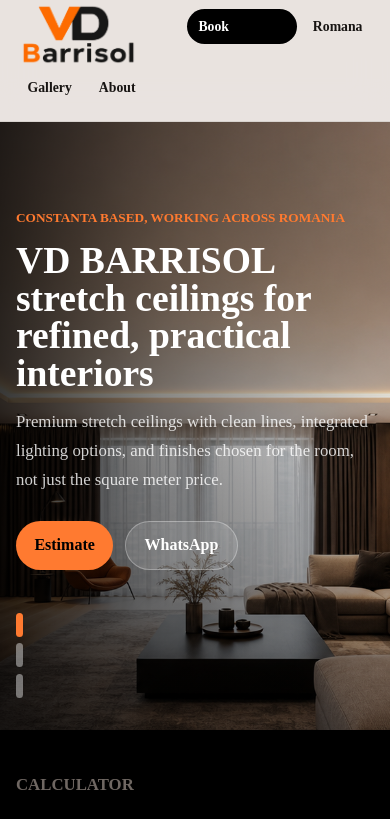
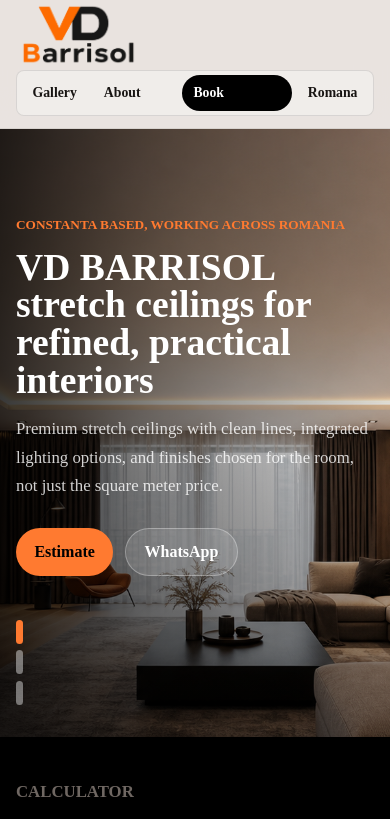
Before and after one commit to ncmihai/vd_barrisol, a Next.js app: page /en in a window 390 px wide. Shown: the top 819 px of the page. Built offline with nearby package versions, Linux system fonts and the light colour scheme; no server answers.

Commit message:
Group header navigation controls

```diff
--- a/src/app/globals.css
+++ b/src/app/globals.css
@@ -77,7 +77,7 @@
   border-bottom: 1px solid rgb(0 0 0 / 8%);
   display: grid;
   gap: 1.25rem;
-  grid-template-columns: auto 1fr auto;
+  grid-template-columns: auto 1fr;
   left: 0;
   min-height: 4.5rem;
   padding: 0.55rem max(1rem, calc((100vw - var(--max-width)) / 2));
@@ -101,11 +101,22 @@
   width: 8.8rem;
 }
 
+.header-menu {
+  align-items: center;
+  background: rgb(255 255 255 / 34%);
+  border: 1px solid rgb(0 0 0 / 10%);
+  border-radius: 999px;
+  display: flex;
+  gap: 0.25rem;
+  justify-self: end;
+  padding: 0.25rem;
+}
+
 .site-nav,
 .header-actions {
   align-items: center;
   display: flex;
-  gap: 0.4rem;
+  gap: 0.25rem;
 }
 
 .site-nav {
@@ -130,7 +141,7 @@
 
 .site-nav a:hover,
 .locale-link:hover {
-  background: rgb(0 0 0 / 7%);
+  background: rgb(255 255 255 / 56%);
 }
 
 .header-whatsapp {
@@ -874,10 +885,15 @@
     grid-template-columns: 1fr auto;
   }
 
+  .header-menu {
+    grid-column: 1 / -1;
+    justify-self: stretch;
+    order: 3;
+    overflow-x: auto;
+  }
+
   .site-nav {
-    grid-column: 1 / -1;
     justify-content: flex-start;
-    order: 3;
   }
 }
 
@@ -898,15 +914,19 @@
     width: 7.7rem;
   }
 
-  .header-actions {
-    gap: 0.25rem;
-    justify-content: end;
+  .header-menu {
+    border-radius: var(--radius);
+    justify-content: space-between;
+    padding: 0.25rem;
   }
 
   .site-nav {
     gap: 0.25rem;
-    overflow-x: auto;
-    padding-bottom: 0.2rem;
+  }
+
+  .header-actions {
+    gap: 0.25rem;
+    justify-content: end;
   }
 
   .site-nav a,
--- a/src/components/Header.tsx
+++ b/src/components/Header.tsx
@@ -32,6 +32,7 @@
           width={180}
         />
       </Link>
+      <div className="header-menu">
         <nav aria-label="Primary navigation" className="site-nav">
           {nav.headerLinks.map((link) => (
             <Link href={link.href} key={`${link.href}-${link.label}`}>
@@ -50,6 +51,7 @@
             {labels.localeSwitch}
           </Link>
         </div>
+      </div>
     </header>
   );
 }
```
Lines whose indentation alone changed are shown as unchanged.
